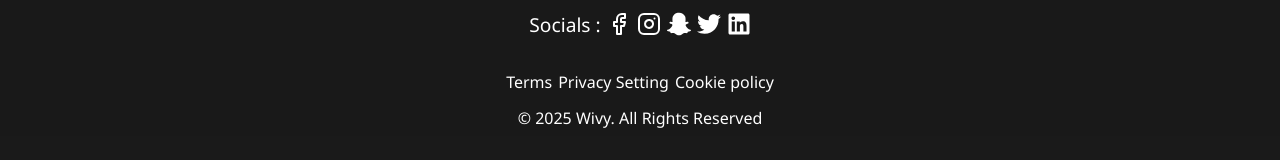
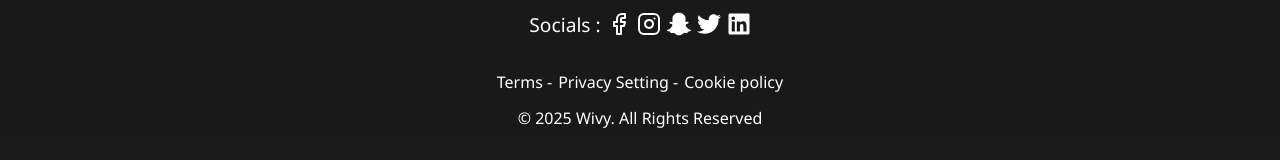
Before and after one commit to kevincalixte/wivy-nextjs, a Next.js app: page / in a window 1280 px wide. Shown: the part 1389-1549 px from the top of the page. Built offline with nearby package versions, Linux system fonts and the light colour scheme.

Commit message:
fix: viewport

```diff
--- a/src/app/layout.tsx
+++ b/src/app/layout.tsx
@@ -25,6 +25,9 @@
 }>) {
   return (
     <html lang="fr">
+      <head>
+        <meta name="viewport" content="width=device-width, initial-scale=1, viewport-fit=cover" />
+      </head>
       <body
         className={`${geistSans.variable} ${geistMono.variable} antialiased `}
       >
--- a/src/app/page.tsx
+++ b/src/app/page.tsx
@@ -27,8 +27,8 @@
          <Link href={''}><FaLinkedin className="hover:text-blue-700"></FaLinkedin></Link>
         </span>
         <span className="flex gap-1.5 [&__>a]:hover:underline">
-          <Link href={''}>Terms</Link>
-          <Link href={''}>Privacy Setting</Link>
+          <Link href={''}>Terms - </Link>
+          <Link href={''}>Privacy Setting - </Link>
           <Link href={''}>Cookie policy</Link>
         </span>
         <span>© 2025 Wivy. All Rights Reserved</span>
```
